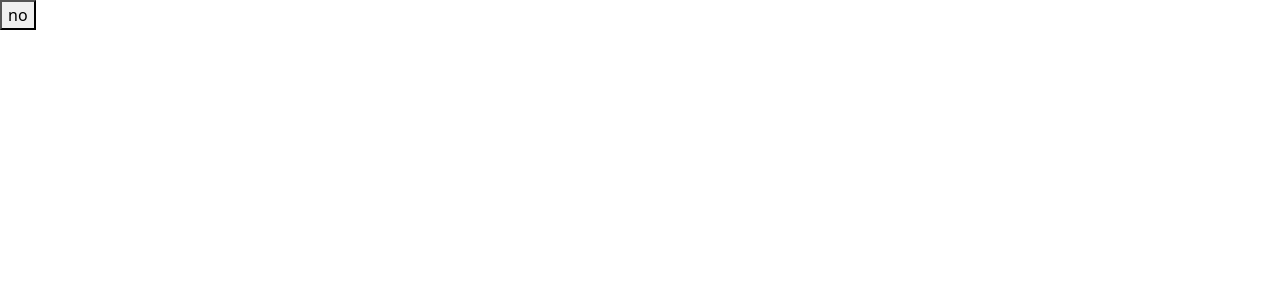
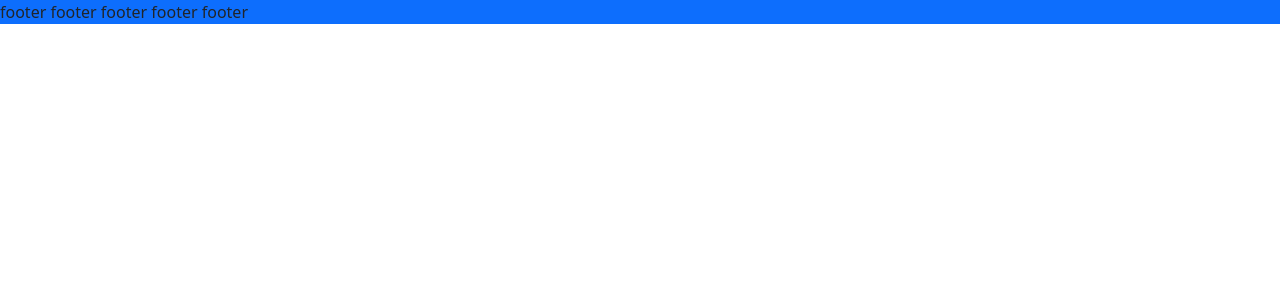
Before and after one commit to tysonlmao/site, a Next.js app: page /cards/frog in a window 1280 px wide. Shown: the top 300 px of the page. Built offline with nearby package versions, Linux system fonts and the light colour scheme.

Commit message:
Added layout, footer to components

```diff
--- /dev/null
+++ b/components/footer.jsx
@@ -0,0 +1,7 @@
+import React from 'react'
+
+export default function Cheese(){
+    return(
+        <footer className="bg-primary">footer footer footer footer footer</footer>
+    )
+}
--- /dev/null
+++ b/components/layout.jsx
@@ -0,0 +1,13 @@
+// import Navbar from './navbar'
+import Cheese from './footer'
+import Head from "next/head"
+
+export default function Layout() {
+    return(
+        <>
+        {/* <Navbar /> */}
+        <main></main>
+        <Cheese />
+        </>
+    )
+}
--- a/package.json
+++ b/package.json
@@ -10,6 +10,7 @@
   },
   "dependencies": {
     "bootstrap": "^5.2.0",
+    "bootstrap-icons": "^1.9.1",
     "next": "12.2.5",
     "react": "18.2.0",
     "react-dom": "18.2.0"
--- a/pages/_app.js
+++ b/pages/_app.js
@@ -1,7 +1,14 @@
 import 'bootstrap/dist/css/bootstrap.css'
+import 'bootstrap-icons/font/bootstrap-icons.css'
+import Layout from '../components/layout'
+
 
 function MyApp({ Component, pageProps }) {
-  return <Component {...pageProps} />
+  return(
+    <Layout>
+      <Component {...pageProps} />
+    </Layout>
+    )
 }
 
 export default MyApp
--- a/pages/cards/frog.jsx
+++ b/pages/cards/frog.jsx
@@ -9,11 +9,11 @@ export default function Frog(){
                 <title>Frogged</title>
             </Head>
 
-            <main id="">
-                <form action="/" method="post">
-                    <button type="submit">no</button>
+            <main>
+                <form action="../results" method="get">
+                <input type="text" id="frog" name="frog" value="dave"/>
+                    <button type="submit">Submit</button>
                 </form>
-
             </main>
         </div>
 
```
Also changed, not shown: pages/index.jsx (+7 -2 lines), pages/results.jsx (added, +8 -0 lines), 2 other files (tests, documents, lock files or other folders).
